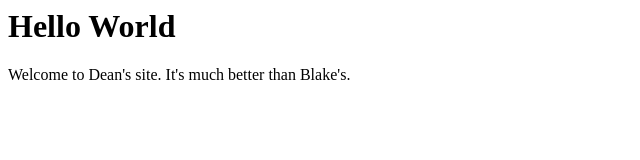
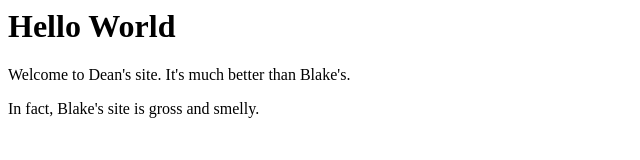
Before and after one commit to Adean64/it-ae-training-github-actions-001, a plain HTML site: page web_content/index.html in a window 1280 px wide. Shown: the whole page, without its empty margins (0-640 px from the left). Drawn offline with Linux system fonts and the light colour scheme.

Commit message:
Update index.html

```diff
--- a/web_content/index.html
+++ b/web_content/index.html
@@ -7,6 +7,7 @@
 <body>
   <h1>Hello World</h1>
   <p>Welcome to Dean's site. It's much better than Blake's.</p>
+  <p>In fact, Blake's site is gross and smelly.</p>
 </body>
 
 </html>
```
